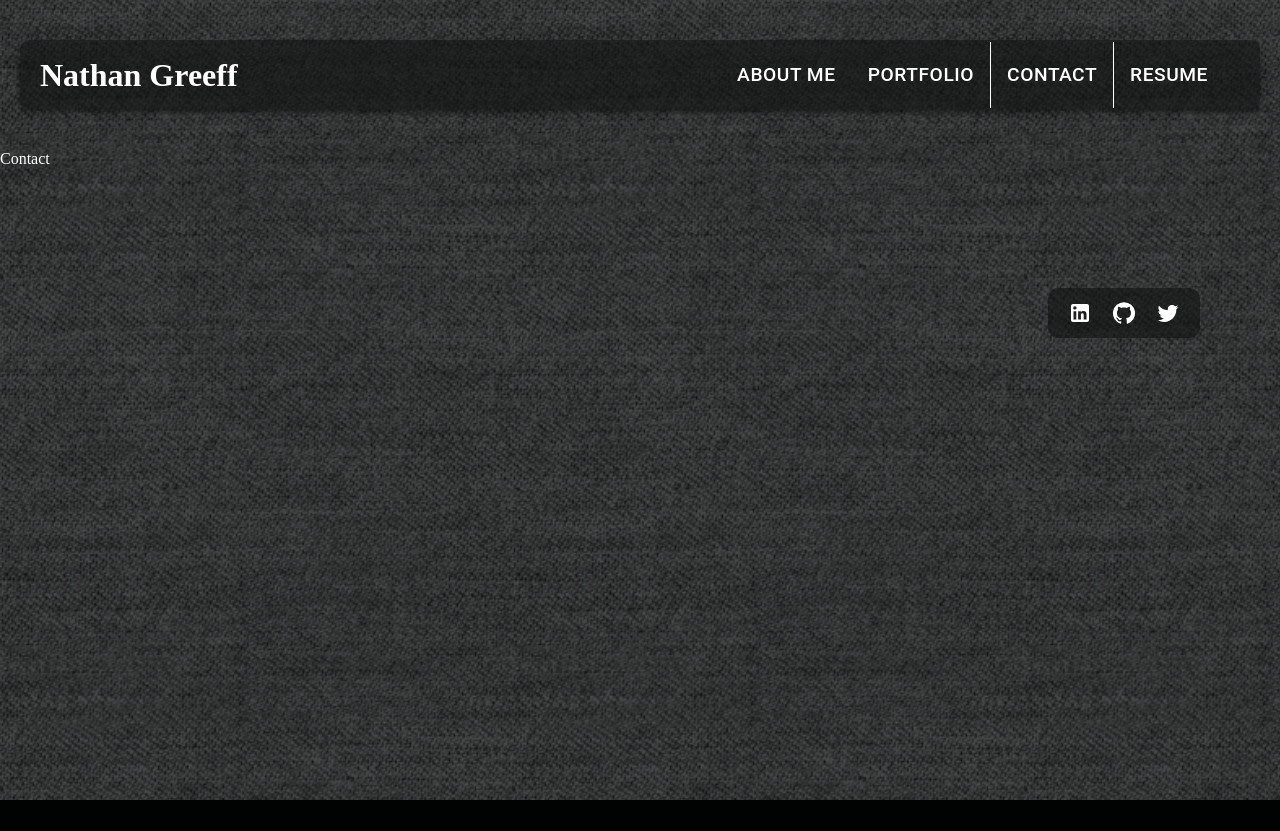
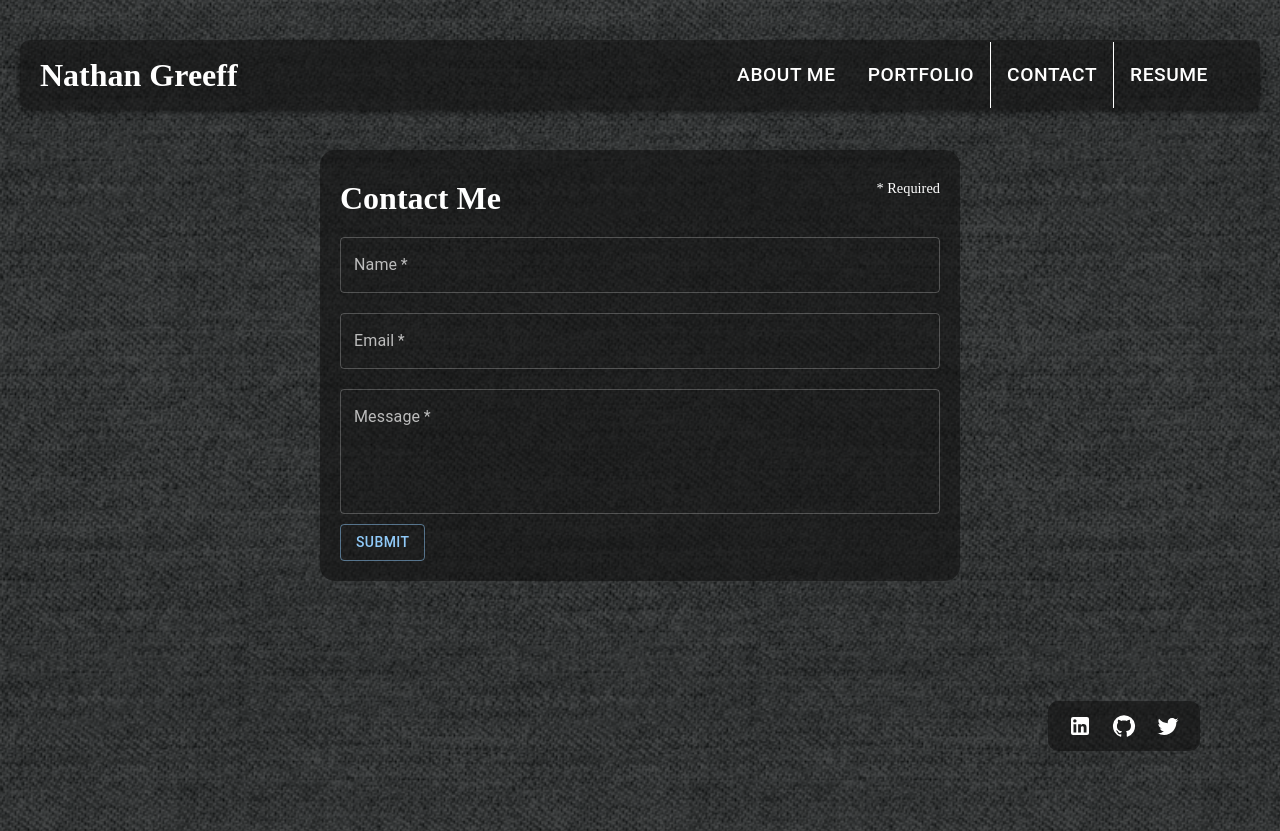
Before and after one commit to NateGreeff/Nate-Portfolio, a React (Vite) app: page /Contact in a window 1280 px wide. Before the commit the page ends 800 px from the top, so only its background shows below. Built offline with nearby package versions, Linux system fonts and the light colour scheme.

Commit message:
Started contact form

```diff
--- /dev/null
+++ b/src/components/ContactForm/ContactForm.css
@@ -0,0 +1,6 @@
+#requiredText {
+    align-self: flex-end;
+    position: absolute;
+    font-size: 0.9rem;
+    margin-left: 2rem;
+}
--- /dev/null
+++ b/src/components/ContactForm/ContactForm.jsx
@@ -0,0 +1,24 @@
+import "./ContactForm.css";
+import { TextField, Button } from "@mui/material/";
+
+export default function ContactForm({ ...props }) {
+  return (
+    <form {...props} action="">
+      <span id="requiredText">* Required</span>
+      <h1 className="contactTitle">Contact Me</h1>
+      <TextField id="nameInput" label="Name" fullWidth required />
+      <TextField id="emailInput" label="Email" fullWidth required />
+      <TextField
+        id="messageInput"
+        label="Message"
+        fullWidth
+        multiline
+        required
+        rows={4}
+      />
+      <Button type="submit" variant="outlined">
+        Submit
+      </Button>
+    </form>
+  );
+}
--- a/src/pages/Contact/Contact.css
+++ b/src/pages/Contact/Contact.css
@@ -0,0 +1,13 @@
+.contactForm {
+    display: flex;
+    flex-direction: column;
+    align-items: start;
+    margin: 0 auto;
+    max-width: 600px;
+    padding: 20px;
+    border-radius: 15px;
+}
+
+.contactForm * {
+    margin: 10px 0;
+}
--- a/src/pages/Contact/Contact.jsx
+++ b/src/pages/Contact/Contact.jsx
@@ -1,5 +1,10 @@
+import ContactForm from "../../components/ContactForm/ContactForm";
+import "./Contact.css";
+
 export default function Contact() {
-    return (
-        <p>Contact</p>
-    )
+  return (
+    <>
+      <ContactForm className="contactForm background" />
+    </>
+  );
 }
```
